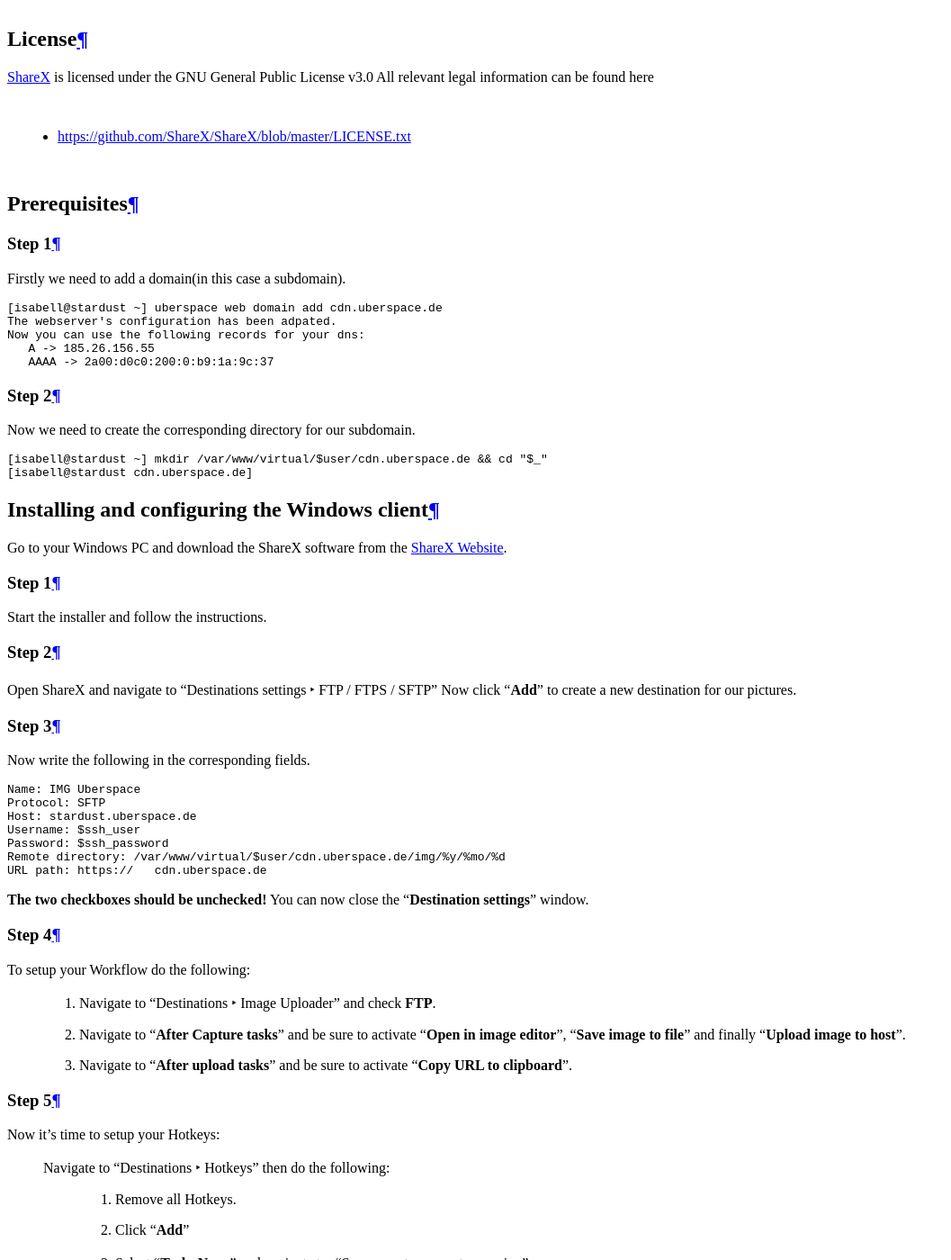
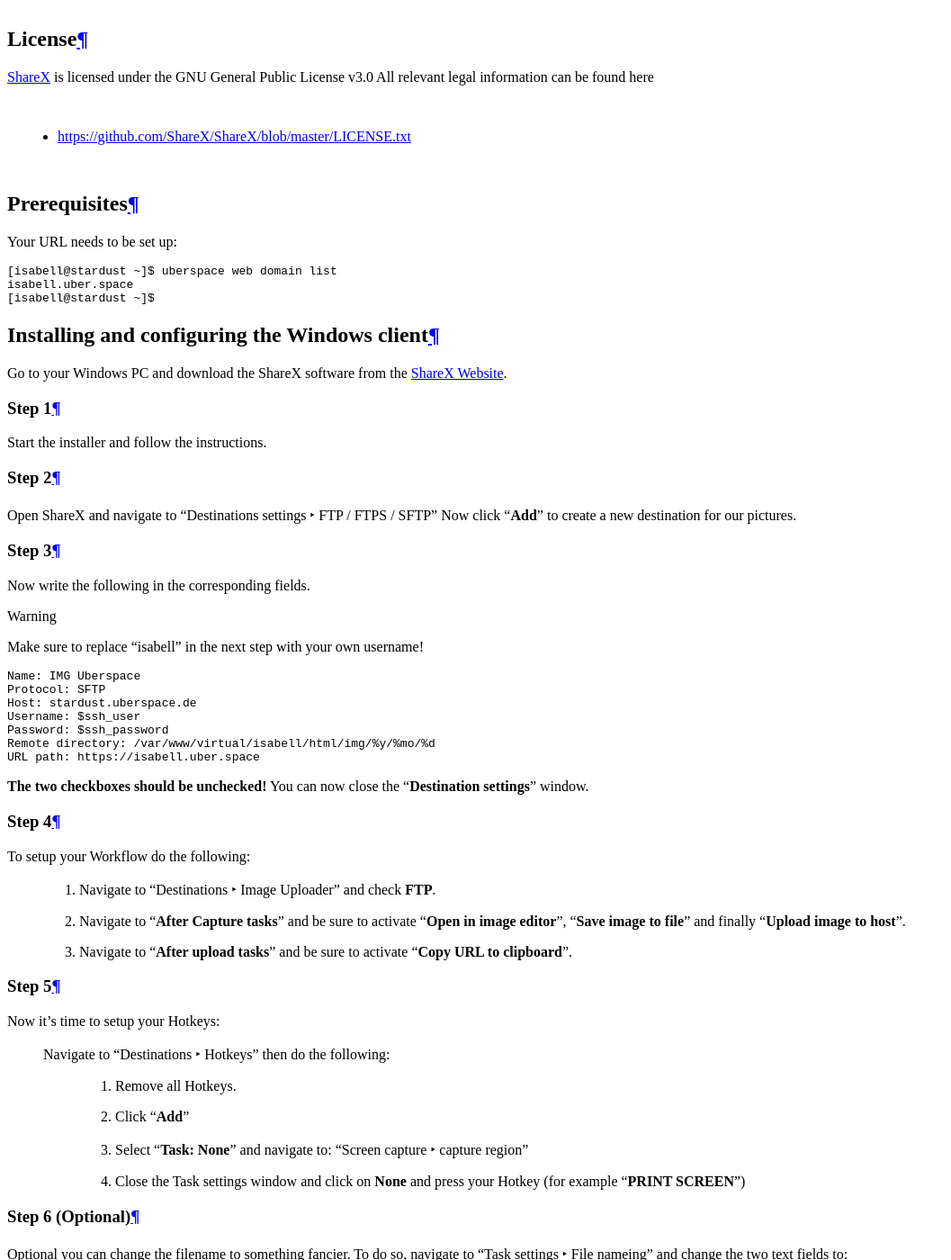
Before and after one commit to Uberspace/lab, a Sphinx documentation site: the page built from source/guide_sharex.rst, in a window 1280 px wide and 1400 px high, scrolled down 4535 px. Shown: the whole window at 90% size, without its empty margins (0-1057 px from the left). Built offline with Sphinx 7.4.7 and the Read the Docs theme 2.0.0, drawn with Linux system fonts in a browser that asks for light colours.

Commit message:
[sharex] use default domain

```diff
--- a/source/guide_sharex.rst
+++ b/source/guide_sharex.rst
@@ -40,30 +40,9 @@
 Prerequisites
 =============
 
-Step 1
-------
-Firstly we need to add a domain(in this case a subdomain).
+Your URL needs to be set up:
 
-::
-
-  [isabell@stardust ~] uberspace web domain add cdn.uberspace.de
-  The webserver's configuration has been adpated.
-  Now you can use the following records for your dns:
-     A -> 185.26.156.55
-     AAAA -> 2a00:d0c0:200:0:b9:1a:9c:37
-
-Step 2
-------
-
-Now we need to create the corresponding directory for our subdomain.
-
-::
-
-  [isabell@stardust ~] mkdir /var/www/virtual/$user/cdn.uberspace.de && cd "$_"
-  [isabell@stardust cdn.uberspace.de]
-
-
-
+.. include:: includes/web-domain-list.rst
 
 Installing and configuring the Windows client
 =============================================
@@ -82,6 +61,8 @@
 ------
 Now write the following in the corresponding fields.
 
+.. warning:: Make sure to replace "isabell" in the next step with your own username!
+
 ::
 
   Name: IMG Uberspace
@@ -89,8 +70,8 @@
   Host: stardust.uberspace.de
   Username: $ssh_user
   Password: $ssh_password
-  Remote directory: /var/www/virtual/$user/cdn.uberspace.de/img/%y/%mo/%d
-  URL path: https://   cdn.uberspace.de
+  Remote directory: /var/www/virtual/isabell/html/img/%y/%mo/%d
+  URL path: https://isabell.uber.space
 
 
 **The two checkboxes should be unchecked!**
```
